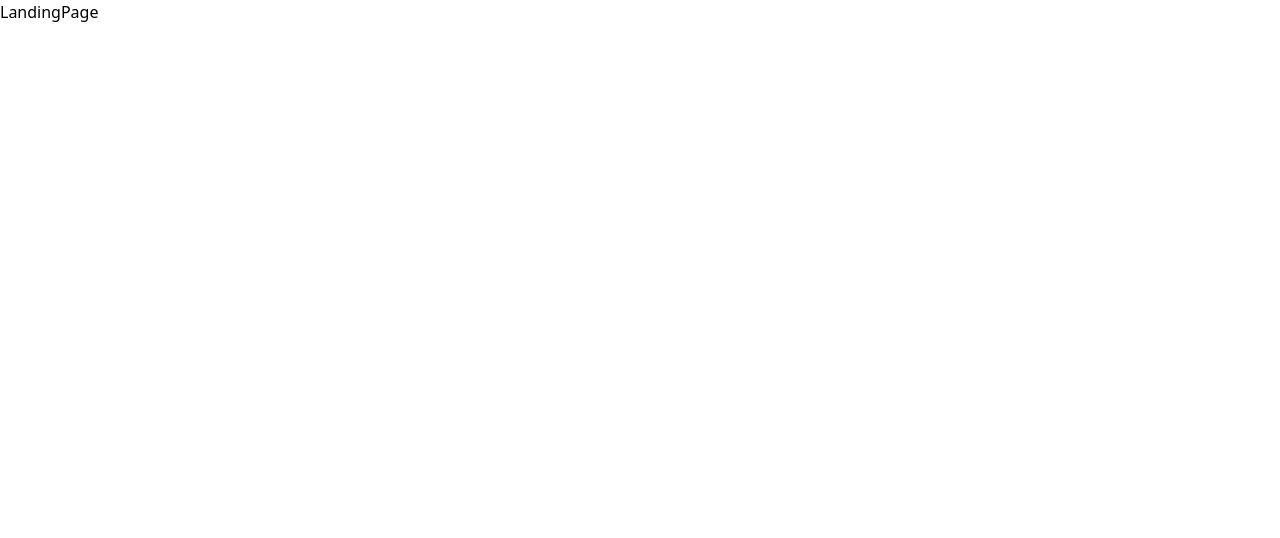
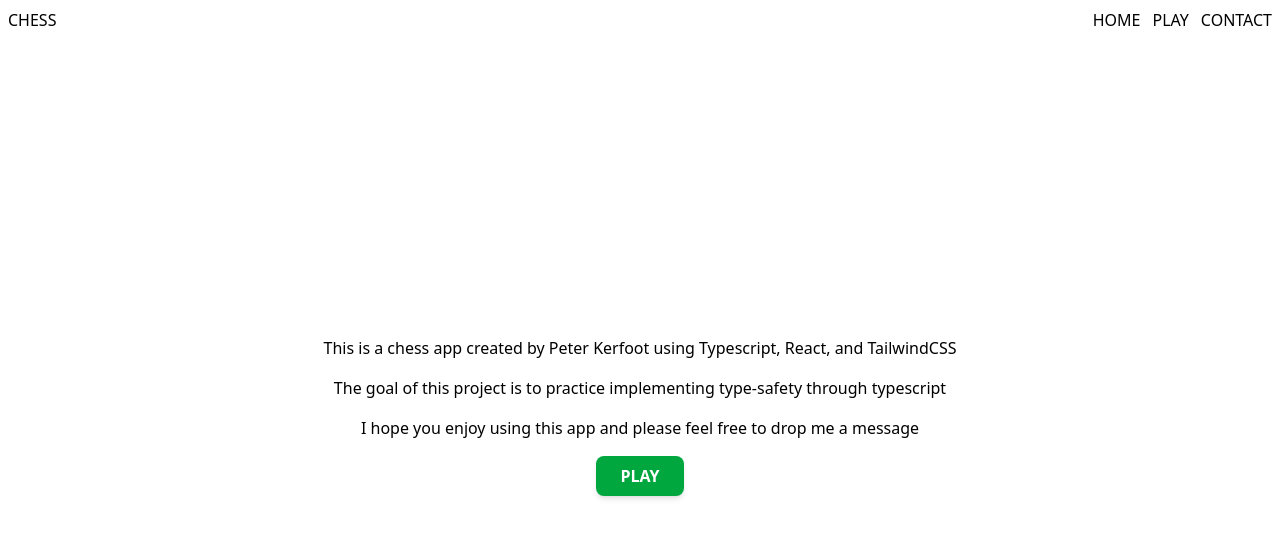
Before and after one commit to YonugJones/chess-app, a React (Vite) app: page / in a window 1280 px wide. Shown: the top 538 px of the page. Built offline with nearby package versions, Linux system fonts and the light colour scheme.

Commit message:
add landing page w/ title and description

```diff
--- /dev/null
+++ b/src/components/Header.tsx
@@ -0,0 +1,20 @@
+const Header = () => {
+  return (
+    <header className='h-8 p-2 sticky top-0 z-20'>
+      <div className='flex justify-between'>
+        <div>
+          <h1>CHESS</h1>
+        </div>
+        <div>
+          <ul className='flex gap-3'>
+            <li>HOME</li>
+            <li>PLAY</li>
+            <li>CONTACT</li>
+          </ul>
+        </div>
+      </div>
+    </header>
+  )
+}
+
+export default Header
--- a/src/pages/LandingPage.tsx
+++ b/src/pages/LandingPage.tsx
@@ -1,7 +1,37 @@
-// landing page with app info
+import Header from '../components/Header'
 
 const LandingPage = () => {
-  return <div>LandingPage</div>
+  return (
+    <div className='min-h-screen flex flex-col'>
+      <Header />
+      <div className='flex flex-1 flex-col items-center justify-center p-4 text-center space-y-4'>
+        <p className='animate-appear delay-0'>
+          This is a chess app created by Peter Kerfoot using Typescript, React,
+          and TailwindCSS
+        </p>
+        <p className='animate-appear delay-1000'>
+          The goal of this project is to practice implementing type-safety
+          through typescript
+        </p>
+        <p className='animate-appear delay-2000'>
+          I hope you enjoy using this app and please feel free to drop me a
+          message
+        </p>
+        <button
+          className='
+            animate-appear delay-3000
+          bg-green-600 text-white px-6 py-2 rounded-lg font-semibold
+            shadow-md
+            transition-shadow duration-200
+          hover:bg-green-700
+            hover:cursor-pointer
+          '
+        >
+          PLAY
+        </button>
+      </div>
+    </div>
+  )
 }
 
 export default LandingPage
--- a/src/styles/index.css
+++ b/src/styles/index.css
@@ -1 +1,24 @@
 @import "tailwindcss";
+
+@layer utilities {
+  @keyframes appear {
+    from {
+      opacity: 0;
+      transform: translateY(8px);
+    }
+    to {
+      opacity: 1;
+      transform: translateY(0);
+    }
+  }
+
+  .animate-appear {
+    opacity: 0;
+    animation: appear 600ms ease-in-out forwards;
+  }
+
+  .delay-0 { animation-delay: 0ms; }
+  .delay-1000 { animation-delay: 1000ms; }
+  .delay-2000 { animation-delay: 2000ms; }
+  .delay-3000 { animation-delay: 3000ms; }
+}
```
Also changed, not shown: 2 other files (tests, documents, lock files or other folders).
